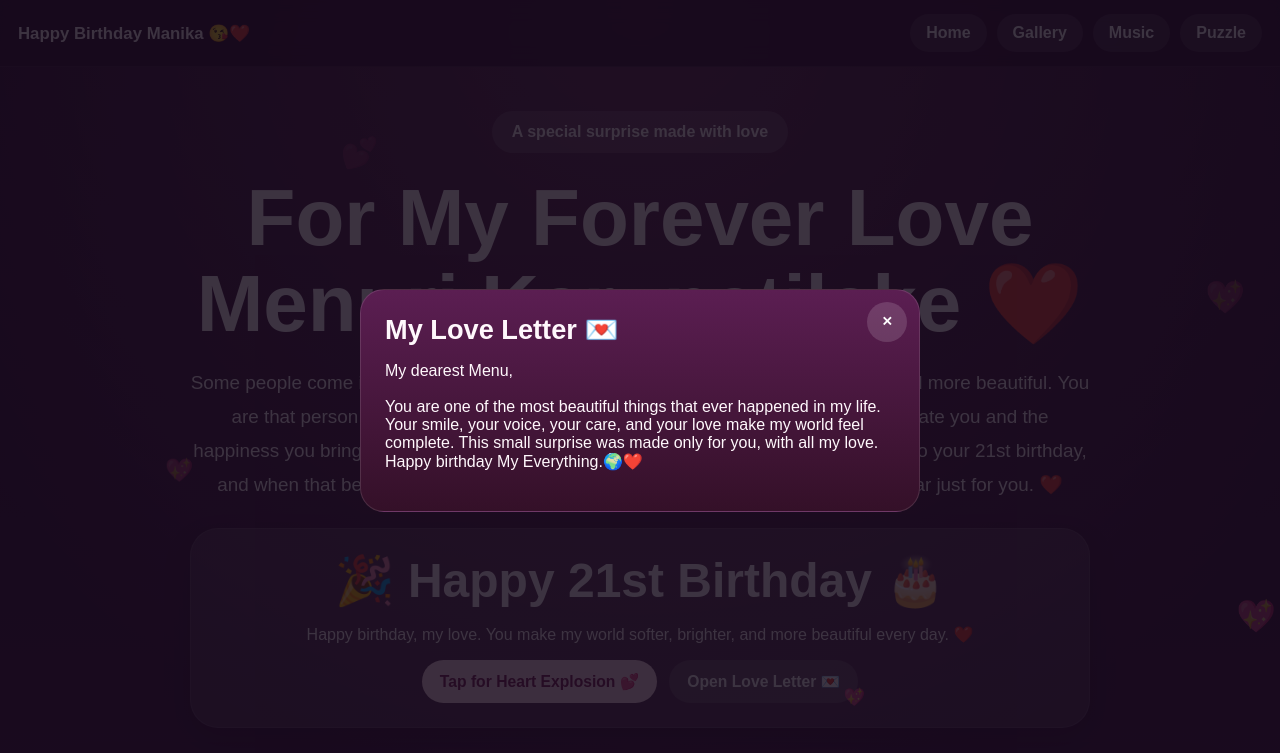
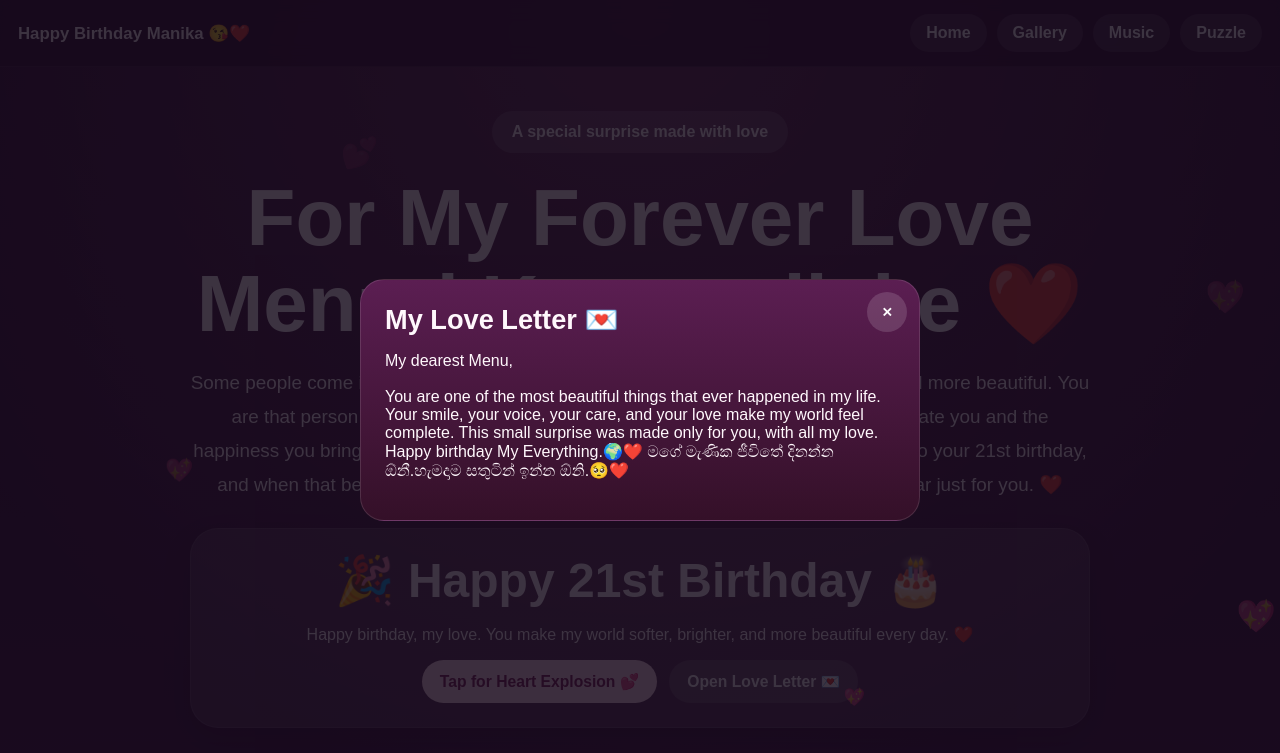
Before and after one commit to sasirumahanama/birthday-for-babe, a plain HTML site: page index.html in a window 1280 px wide. Both pictures are taken after a click on the button "Open Love Letter 💌". Shown: the top 753 px of the page. Drawn offline with Linux system fonts and the light colour scheme.

Commit message:
Update index.html

```diff
--- a/index.html
+++ b/index.html
@@ -190,10 +190,13 @@
       <h3>My Love Letter 💌</h3>
       <p>
         My dearest Menu,<br /><br />
+
         You are one of the most beautiful things that ever happened in my life.
         Your smile, your voice, your care, and your love make my world feel complete.
         This small surprise was made only for you, with all my love.
         Happy birthday My Everything.🌍❤️
+
+        මගේ මැණික ජීවිතේ දිනන්න ඕනී.හැමදාම සතුටින් ඉන්න ඕනි.🥺❤️
       </p>
     </div>
   </div>
```
